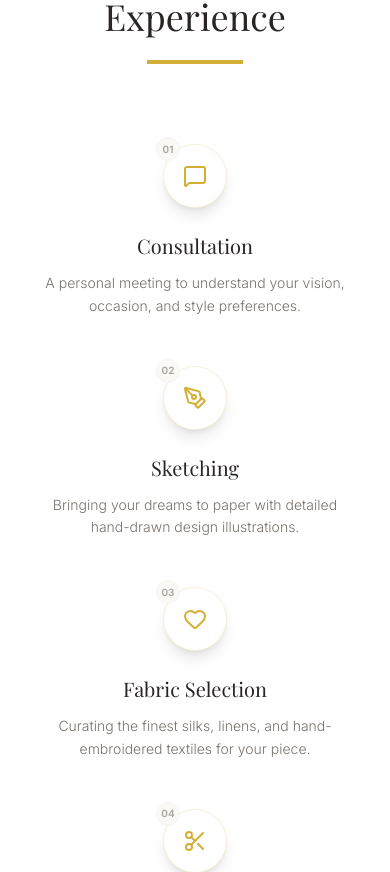
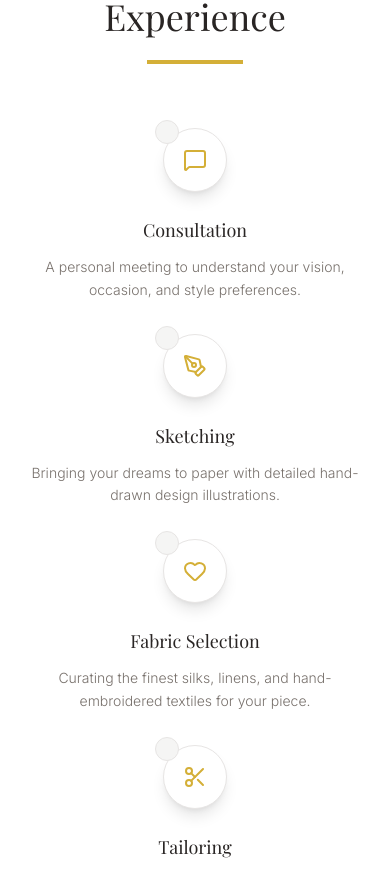
Before and after one commit to sshivanshg/boutiqueweb, a React (Vite) app: page / in a window 390 px wide. Shown: the part 4814-5686 px from the top of the page. Built offline with nearby package versions, Linux system fonts and the light colour scheme; a web font is replaced by a local one.

Commit message:
bug fixes

```diff
--- a/components/Footer.tsx
+++ b/components/Footer.tsx
@@ -24,9 +24,7 @@ const Footer: React.FC = () => {
             <ul className="space-y-4 text-sm text-stone-400 font-light">
               <li><a href="#about" className="hover:text-white transition-colors">Our Story</a></li>
               <li><a href="#collections" className="hover:text-white transition-colors">Collections</a></li>
-              <li><a href="#gallery" className="hover:text-white transition-colors">Lookbook</a></li>
               <li><a href="#appointment" className="hover:text-white transition-colors">Book Consultation</a></li>
-              <li><a href="#" className="hover:text-white transition-colors">Privacy Policy</a></li>
             </ul>
           </div>
 
--- a/components/Header.tsx
+++ b/components/Header.tsx
@@ -33,7 +33,7 @@ const Header: React.FC<HeaderProps> = ({ scrolled, isDarkMode, toggleTheme }) =>
           </div>
 
           {/* Desktop Nav */}
-          <div className="hidden md:flex items-center space-x-6 lg:space-x-8">
+          <div className={`hidden md:flex items-center space-x-6 lg:space-x-8 transition-all duration-500 ${scrolled ? 'opacity-100 translate-y-0' : 'opacity-0 -translate-y-4 pointer-events-none'}`}>
             {navLinks.slice(0, 3).map((link) => (
               <a
                 key={link.name}
@@ -71,7 +71,7 @@ const Header: React.FC<HeaderProps> = ({ scrolled, isDarkMode, toggleTheme }) =>
                 Plan says "Left: Navigation Links". I will stick to the plan but maybe adds to "Right" if it looks empty?
                 No, clean Actions on right is modern.
             */}
-          <div className="hidden md:flex items-center space-x-6 lg:space-x-8 mr-4">
+          <div className={`hidden md:flex items-center space-x-6 lg:space-x-8 mr-4 transition-all duration-500 ${scrolled ? 'opacity-100 translate-y-0' : 'opacity-0 -translate-y-4 pointer-events-none'}`}>
             {navLinks.slice(3).map((link) => (
               <a
                 key={link.name}
--- a/components/Process.tsx
+++ b/components/Process.tsx
@@ -26,39 +26,35 @@ const steps = [
   {
     icon: <Ruler className="w-6 h-6" />,
     title: "Fitting & Delivery",
-    description: "Final adjustments to ensure perfection before your outfit is elegantly delivered."
+    description: "Final adjustments to ensure perfection before your outfit is elegantly delivered.",
+    id: "05"
   }
 ];
 
 const Process: React.FC = () => {
   return (
     <div className="max-w-7xl mx-auto px-6">
-      <div className="text-center mb-20">
-        <span className="text-[#D4AF37] tracking-[0.3em] uppercase text-xs font-bold block mb-4">Handcrafted Journey</span>
-        <h2 className="font-serif text-4xl md:text-5xl text-stone-800">The Bespoke Experience</h2>
-        <div className="w-24 h-1 bg-[#D4AF37] mx-auto mt-6"></div>
+      <div className="text-center mb-16">
+        <p className="text-xs tracking-[0.3em] uppercase text-[#D4AF37] mb-4 font-bold">Handcrafted Journey</p>
+        <h2 className="text-4xl md:text-5xl font-serif text-stone-800 dark:text-stone-100 mb-6">The Bespoke Experience</h2>
+        <div className="w-24 h-1 bg-[#D4AF37] mx-auto"></div>
       </div>
 
-      <div className="relative">
-        {/* Connection Line */}
-        <div className="absolute top-1/2 left-0 w-full h-0.5 bg-stone-100 -z-10 hidden lg:block"></div>
-
-        <div className="grid grid-cols-1 md:grid-cols-3 lg:grid-cols-5 gap-12">
-          {steps.map((step, idx) => (
-            <div key={idx} className="flex flex-col items-center text-center group">
-              <div className="w-16 h-16 rounded-full bg-white border border-[#D4AF37]/20 flex items-center justify-center text-[#D4AF37] shadow-lg group-hover:bg-[#D4AF37] group-hover:text-white transition-all duration-500 mb-6 relative">
-                <span className="absolute -top-2 -left-2 w-6 h-6 bg-[#FAF9F6] text-stone-400 text-[10px] rounded-full border border-stone-100 flex items-center justify-center font-bold">
-                  0{idx + 1}
-                </span>
+      <div className="grid md:grid-cols-5 gap-8">
+        {steps.map((step, index) => (
+          <div key={index} className="flex flex-col items-center text-center group">
+            <div className="relative mb-6">
+              <div className="w-16 h-16 rounded-full border border-stone-200 dark:border-stone-700 flex items-center justify-center bg-white dark:bg-stone-800 text-[#D4AF37] transition-all duration-500 group-hover:bg-[#D4AF37] group-hover:text-white group-hover:scale-110 shadow-lg">
                 {step.icon}
               </div>
-              <h4 className="font-serif text-xl text-stone-800 mb-3">{step.title}</h4>
-              <p className="text-sm text-stone-500 font-light leading-relaxed px-4">
-                {step.description}
-              </p>
+              <div className="absolute -top-2 -left-2 w-6 h-6 rounded-full bg-stone-100 dark:bg-stone-700 border border-stone-200 dark:border-stone-600 flex items-center justify-center text-[10px] font-bold text-stone-500 dark:text-stone-300">
+                {step.id}
+              </div>
             </div>
-          ))}
-        </div>
+            <h3 className="text-lg font-serif text-stone-800 dark:text-stone-100 mb-3">{step.title}</h3>
+            <p className="text-sm text-stone-500 dark:text-stone-400 font-light leading-relaxed">{step.description}</p>
+          </div>
+        ))}
       </div>
     </div>
   );
```
